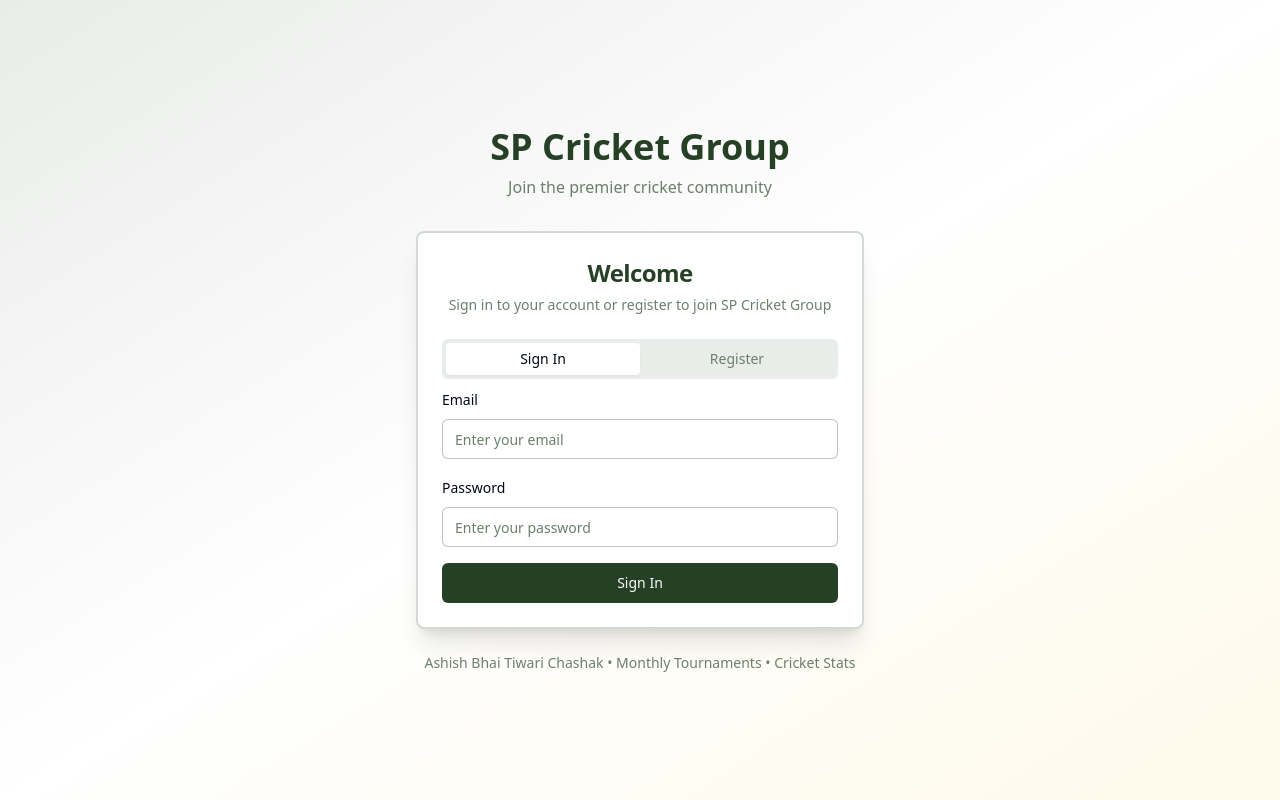
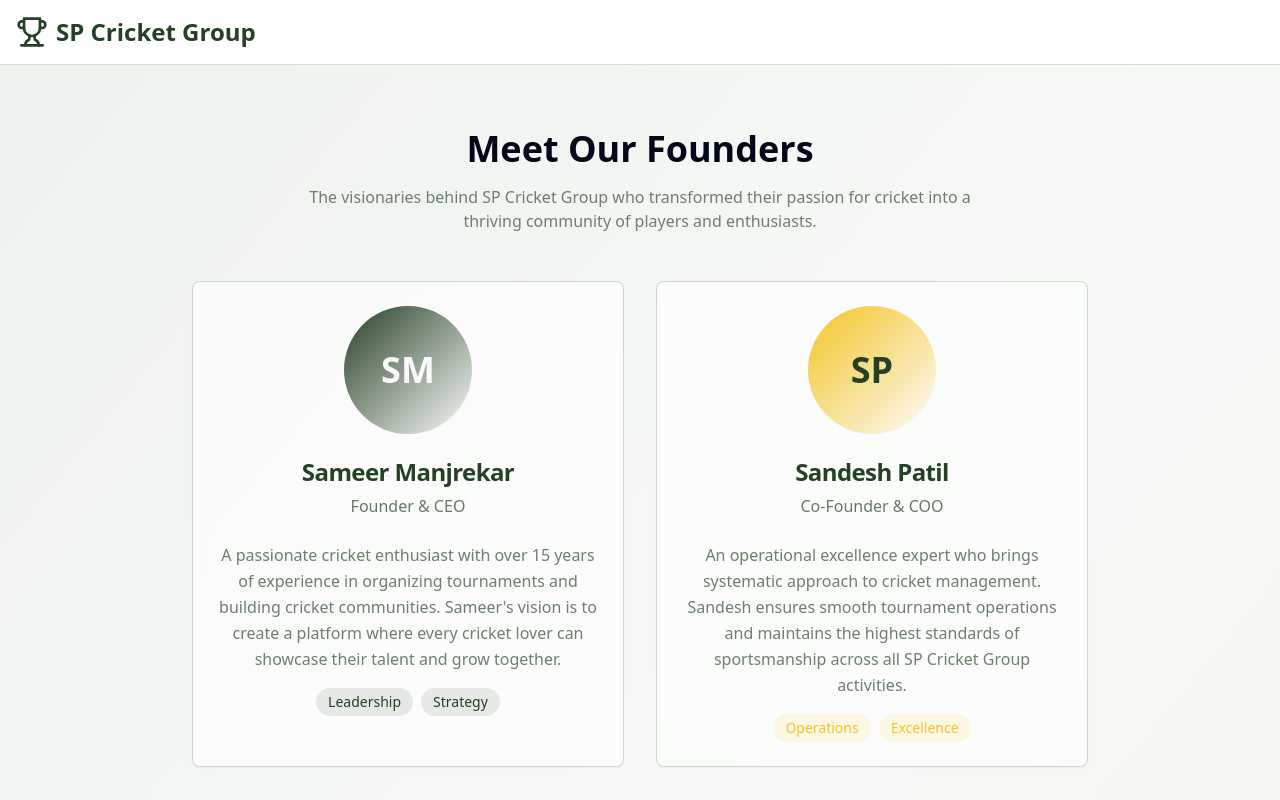
Before and after one commit to atulpawar07/sp-cricket-hub, a React (Vite) app: page /auth in a window 1280 px wide. Shown: the top 800 px of the page. Built offline with nearby package versions, Linux system fonts and the light colour scheme.

Commit message:
Add introductory page
Add an introduction page before the authentication flow. The user will see the introduction first, then be presented with options to register or sign in.

```diff
--- a/src/pages/Auth.tsx
+++ b/src/pages/Auth.tsx
@@ -6,6 +6,7 @@ import { Input } from '@/components/ui/input';
 import { Label } from '@/components/ui/label';
 import { Tabs, TabsContent, TabsList, TabsTrigger } from '@/components/ui/tabs';
 import { useAuth } from '@/contexts/AuthContext';
+import { Trophy } from 'lucide-react';
 
 const Auth = () => {
   const [email, setEmail] = useState('');
@@ -48,11 +49,83 @@ const Auth = () => {
   };
 
   return (
-    <div className="min-h-screen flex items-center justify-center bg-gradient-to-br from-primary/10 via-background to-accent/10 p-4">
+    <div className="min-h-screen bg-gradient-to-br from-primary/5 via-background to-accent/5">
+      {/* Header */}
+      <header className="border-b bg-background/80 backdrop-blur-sm">
+        <div className="container mx-auto px-4 py-4 flex justify-between items-center">
+          <div className="flex items-center gap-2">
+            <Trophy className="h-8 w-8 text-primary" />
+            <h1 className="text-2xl font-bold text-primary">SP Cricket Group</h1>
+          </div>
+        </div>
+      </header>
+
+      {/* Founders Introduction Section */}
+      <section className="py-16 bg-secondary/20">
+        <div className="container mx-auto px-4">
+          <div className="text-center mb-12">
+            <h2 className="text-4xl font-bold text-foreground mb-4">Meet Our Founders</h2>
+            <p className="text-muted-foreground max-w-2xl mx-auto">
+              The visionaries behind SP Cricket Group who transformed their passion for cricket
+              into a thriving community of players and enthusiasts.
+            </p>
+          </div>
+
+          <div className="grid md:grid-cols-2 gap-8 max-w-4xl mx-auto mb-12">
+            {/* Founder 1 */}
+            <Card className="text-center border-primary/20 bg-background/60 backdrop-blur-sm">
+              <CardHeader>
+                <div className="w-32 h-32 mx-auto bg-gradient-to-br from-primary to-primary-glow rounded-full flex items-center justify-center mb-4">
+                  <span className="text-4xl font-bold text-primary-foreground">SM</span>
+                </div>
+                <CardTitle className="text-2xl text-primary">Sameer Manjrekar</CardTitle>
+                <p className="text-primary/70 font-medium">Founder & CEO</p>
+              </CardHeader>
+              <CardContent>
+                <p className="text-muted-foreground leading-relaxed">
+                  A passionate cricket enthusiast with over 15 years of experience in organizing
+                  tournaments and building cricket communities. Sameer's vision is to create a
+                  platform where every cricket lover can showcase their talent and grow together.
+                </p>
+                <div className="mt-4 flex justify-center gap-2">
+                  <span className="px-3 py-1 bg-primary/10 text-primary text-sm rounded-full">Leadership</span>
+                  <span className="px-3 py-1 bg-primary/10 text-primary text-sm rounded-full">Strategy</span>
+                </div>
+              </CardContent>
+            </Card>
+
+            {/* Founder 2 */}
+            <Card className="text-center border-primary/20 bg-background/60 backdrop-blur-sm">
+              <CardHeader>
+                <div className="w-32 h-32 mx-auto bg-gradient-to-br from-accent to-accent-glow rounded-full flex items-center justify-center mb-4">
+                  <span className="text-4xl font-bold text-accent-foreground">SP</span>
+                </div>
+                <CardTitle className="text-2xl text-primary">Sandesh Patil</CardTitle>
+                <p className="text-primary/70 font-medium">Co-Founder & COO</p>
+              </CardHeader>
+              <CardContent>
+                <p className="text-muted-foreground leading-relaxed">
+                  An operational excellence expert who brings systematic approach to cricket
+                  management. Sandesh ensures smooth tournament operations and maintains the
+                  highest standards of sportsmanship across all SP Cricket Group activities.
+                </p>
+                <div className="mt-4 flex justify-center gap-2">
+                  <span className="px-3 py-1 bg-accent/10 text-accent text-sm rounded-full">Operations</span>
+                  <span className="px-3 py-1 bg-accent/10 text-accent text-sm rounded-full">Excellence</span>
+                </div>
+              </CardContent>
+            </Card>
+          </div>
+        </div>
+      </section>
+
+      {/* Authentication Section */}
+      <section className="py-16">
+        <div className="container mx-auto px-4 flex justify-center">
           <div className="w-full max-w-md">
             <div className="text-center mb-8">
-          <h1 className="text-4xl font-bold text-primary mb-2">SP Cricket Group</h1>
-          <p className="text-muted-foreground">Join the premier cricket community</p>
+              <h3 className="text-3xl font-bold text-primary mb-2">Join Our Community</h3>
+              <p className="text-muted-foreground">Ready to be part of SP Cricket Group?</p>
             </div>
 
             <Card className="border-2 border-primary/20 shadow-xl">
@@ -186,6 +259,8 @@ const Auth = () => {
             </div>
           </div>
         </div>
+      </section>
+    </div>
   );
 };
 
```
Lines whose indentation alone changed are shown as unchanged.
